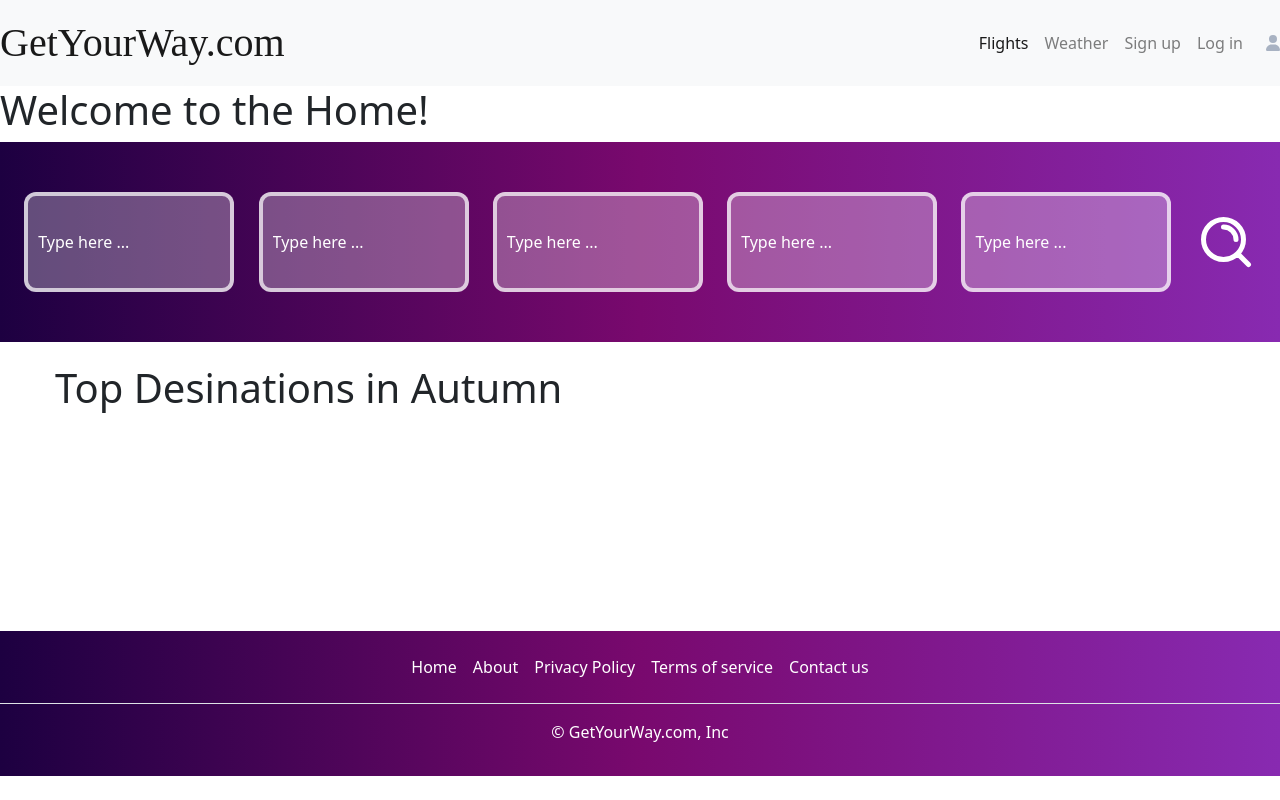
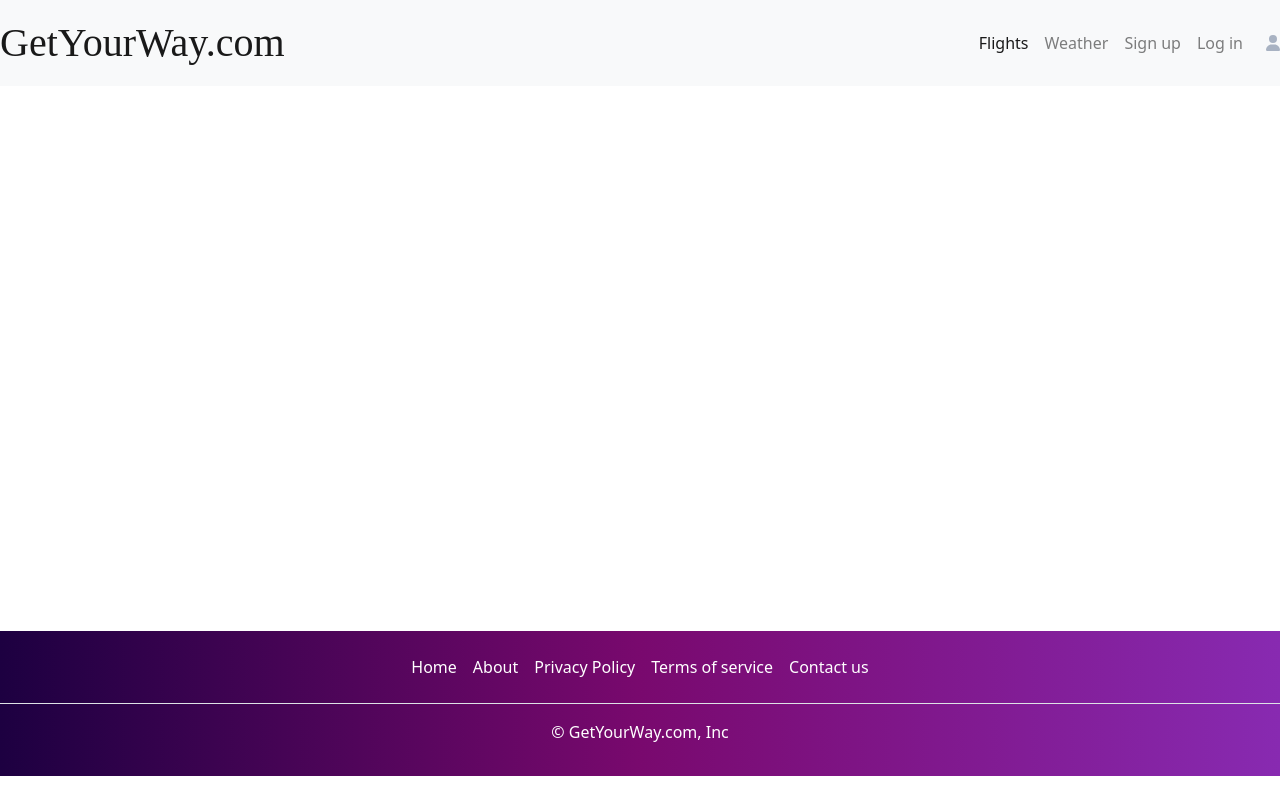
Before and after one commit to eclonghurst/SkyTwoFlyFront, a React (Create React App) app: page /Home in a window 1280 px wide. Built offline with nearby package versions, Linux system fonts and the light colour scheme.

Commit message:
removed components to the home using routing

```diff
--- a/src/App.js
+++ b/src/App.js
@@ -2,8 +2,8 @@ import logo from './logo.svg';
 import React from 'react';
 import './App.css';
 import NavBar from './Components/NavBar';
-import ButtonBar from './Components/ButtonBar';
-import HeroTagline from './Components/HeroTagline';
+// import ButtonBar from './Components/ButtonBar';
+// import HeroTagline from './Components/HeroTagline';
 import Footer from './Components/Footer';
 import Home from './Pages/Home';
 import Flights from './Pages/Flights';
@@ -17,14 +17,13 @@ function App() {
     <Router>
     <NavBar/>
     <Routes>
-        <Route path="/Home" element={<Home />} />
+        <Route path="/" element={<Home />} />
         <Route path="/Flights" element={<Flights />} />
         <Route path="/SignIn" element={<SignIn />} />
         <Route path="/SignUp" element={<SignUp />} />
 
       </Routes>
-    <ButtonBar/>
-    <HeroTagline/>
+
     <Footer/>
 
 
--- a/src/Components/NavBar.jsx
+++ b/src/Components/NavBar.jsx
@@ -6,7 +6,7 @@ import { faUser } from '@fortawesome/free-solid-svg-icons';
 const NavBar = () => {
     return (
         <nav className="navbar navbar-expand-lg navbar-light bg-light">
-            <a className="navbar-brand" href="home">
+            <a className="navbar-brand" href="/">
 
                 GetYourWay.com
             </a>
--- a/src/Pages/Flights.js
+++ b/src/Pages/Flights.js
@@ -1,7 +1,8 @@
 import React from "react";
 
 function Flights(){
-    return<h1>GetYourWay.com Flights</h1>
+    return<h1>GetYourWay.com Flights</h1>,
+    <h2>Please Select your flight</h2>
 }
 
 export default Flights;
--- a/src/Pages/Home.js
+++ b/src/Pages/Home.js
@@ -1,6 +1,14 @@
 import React from "react";
+import ButtonBar from "../Components/ButtonBar";
+import HeroTagline from "../Components/HeroTagline";
+
 function Home(){
-    return<h1>Welcome to the Home!</h1>
+    return(
+        <>
+        <ButtonBar/>
+    <HeroTagline/>
+</>
+    );
 }
 
 export default Home;
```
